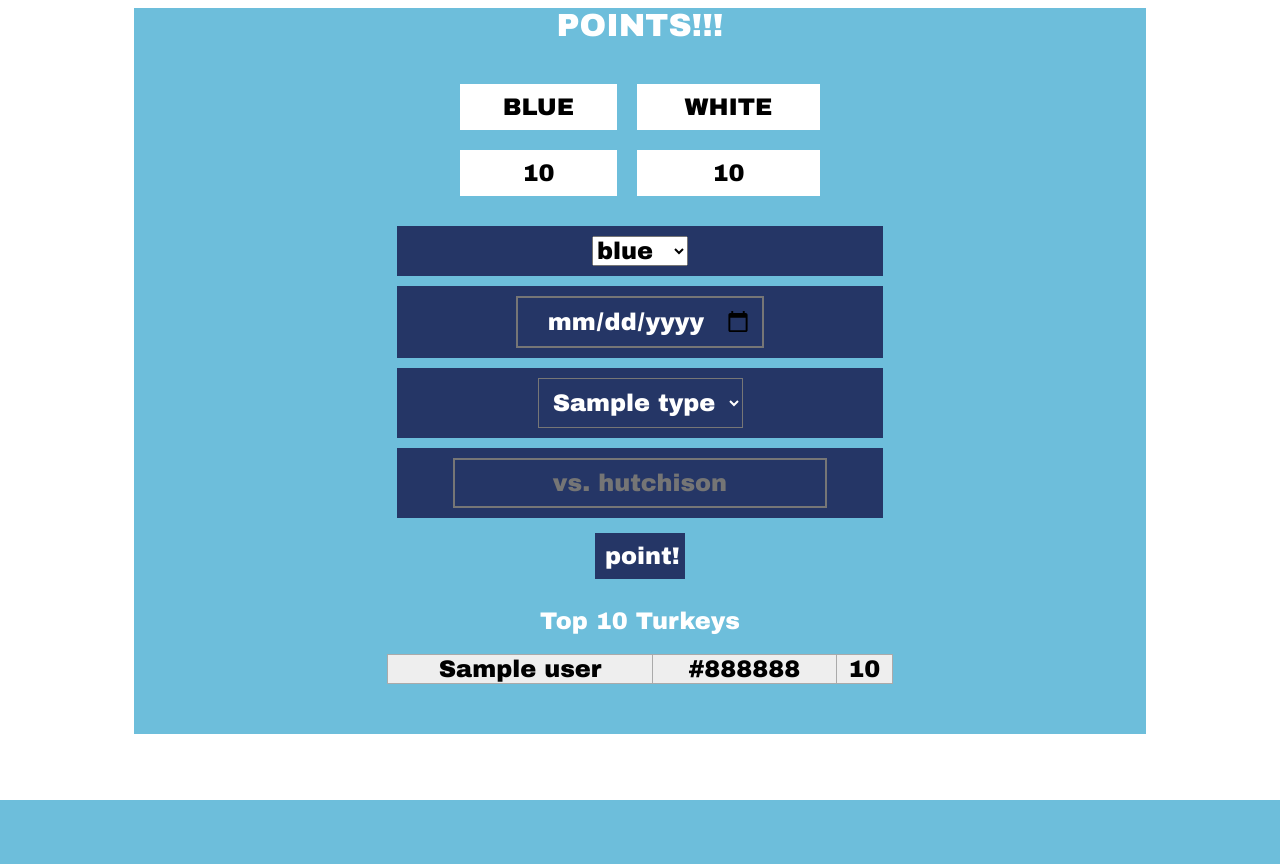
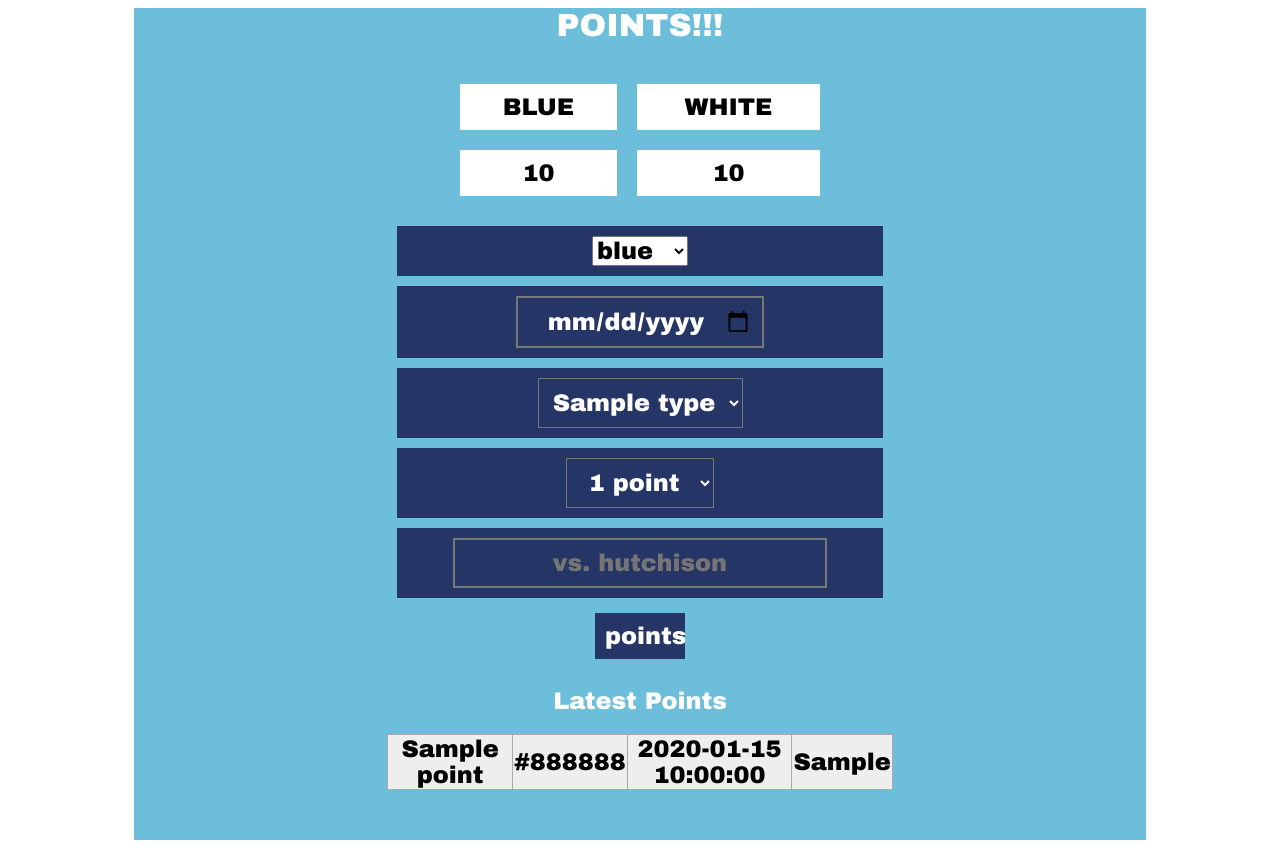
Before and after one commit to cyberhalroberts/smspoints, a Flask app: template templates/index.html in a window 1280 px wide. Before the commit the page ends 800 px from the top, so only its background shows below. Run offline with Flask 3, Linux system fonts and the light colour scheme; the template is opened without the code that fills it: most values are stand-ins (such as "Sample title", 1, 10 or a date in 2020); parts of the project's set-up code (start-up, migrations or seed data) failed here and were passed over.

Commit message:
changed top 10 users to latest points on front page

```diff
--- a/app.py
+++ b/app.py
@@ -82,6 +82,7 @@ def get_google_provider_cfg():
     return requests.get(GOOGLE_DISCOVERY_URL).json()
 
 def require_vars(vars):
+    """raise a ValueError if there is no value for one of the cgi variables named in vars"""
     missing_vars = []
     for var in vars:
         if var not in request.form or request.form[var] == '':
@@ -91,6 +92,7 @@ def require_vars(vars):
         raise ValueError(f"Missing required data: {', '.join(missing_vars)}")
 
 def get_point_totals(db):
+    """ return a list consisting of the white point total and the blue point total """
     point_totals = query_db(db, """
         select p.color, sum(num_points) count from points p group by p.color
         """, [])
@@ -110,6 +112,7 @@ def get_point_totals(db):
     return (white_points, blue_points)
 
 def get_top_10_users(db):
+    """return the top 10 users by number of points"""
     return query_db(db, """
         select u.name, p.color, u.users_id, sum(p.num_points) points
             from
@@ -120,8 +123,20 @@ def get_top_10_users(db):
             limit 10
         """, [])
 
+def get_latest_points(db):
+    """return a list of the latest points by event_date and then created_time"""
+    return query_db(db, """
+        select u.name, p.color, p.event_date, p.event_type
+            from
+                users u join
+                points p on (u.users_id = p.users_id)
+            order by p.event_date desc, p.created_time desc
+            limit 20
+        """, [])
+
 @app.route("/", methods = ['GET'])
 def index():
+    """main page"""
     if not current_user.is_authenticated:
         return redirect(get_google_login_url())
 
@@ -129,7 +144,7 @@ def index():
 
     (white_points, blue_points) = get_point_totals(db)
 
-    top_10_users = get_top_10_users(db)
+    latest_points = get_latest_points(db)
 
     today = datetime.datetime.now().strftime("%Y-%m-%d")
 
@@ -143,7 +158,7 @@ def index():
         white_points=white_points,
         user=current_user,
         event_types=EVENT_TYPES,
-        top_10_users=top_10_users,
+        latest_points=latest_points,
         today=today,
         point=point,
         message=message,
@@ -151,6 +166,7 @@ def index():
 
 @app.route("/message", methods = ['GET'])
 def message():
+    """simple message page"""
     m = request.args.get('m', '')
 
     return render_template(
@@ -160,6 +176,7 @@ def message():
 
 @app.route("/point", methods=['POST'])
 def point():
+    """page to add a point"""
     if not current_user.is_authenticated:
         return redirect(get_google_login_url())
 
@@ -194,6 +211,7 @@ def point():
 
 @app.route("/admin_points", methods=['GET', 'POST'])
 def admin_points():
+    """display or process admin points page"""
     if not current_user.is_authenticated:
         return redirect(get_google_login_url())
 
@@ -237,6 +255,7 @@ def admin_points():
 
 @app.route("/download_points")
 def download_points():
+    """generate and send a csv of the current points db"""
     if not current_user.is_authenticated:
         return redirect(get_google_login_url())
 
--- a/templates/index.html
+++ b/templates/index.html
@@ -51,19 +51,34 @@
                             </td>
                         </tr>
                         <tr>
+                            <td class="points-form">
+                                <select name="num_points" class="points-input">
+                                    <option value="1">1 point</option>
+                                    <option value="2">2 points</option>
+                                    <option value="3">3 points</option>
+                                    <option value="4">4 points</option>
+                                    <option value="5">5 points</option>
+                                    <option value="6">6 points</option>
+                                    <option value="7">7 points</option>
+                                    <option value="8">8 points</option>
+                                    <option value="9">9 points</option>
+                                </select>
+                        </tr>
+                        <tr>
                             <td class="points-form"><input name="event_description" placeholder="vs. hutchison" class="points-input" required/></td>
                         </tr>
                     </table>
-                    <input class="points-button" type="submit" size="16" value="point!" class="points-input"></td>
+                    <input class="points-button" type="submit" size="16" value="points!" class="points-input"></td>
                 </form>
 
-                <h2>Top 10 Turkeys</h2>
+                <h2>Latest Points</h2>
                 <table class="top10-box" border="1">
-                    {%- for user in top_10_users %}
-                    <tr class="{{ loop.cycle('top10-row-gray', 'top10-row-white') }}">
-                            <td>{{ user.name }}</td>
-                            <td>{{ user.color }}</td>
-                            <td>{{ user.points }}</td>
+                    {%- for point in latest_points %}
+                        <tr class="{{ loop.cycle('top10-row-gray', 'top10-row-white') }}">
+                            <td>{{ point.name }}</td>
+                            <td>{{ point.color }}</td>
+                            <td>{{ point.event_date }}</td>
+                            <td>{{ point.event_type }}</td>
                         </tr>
                     {% endfor %}
                 </table>
```
